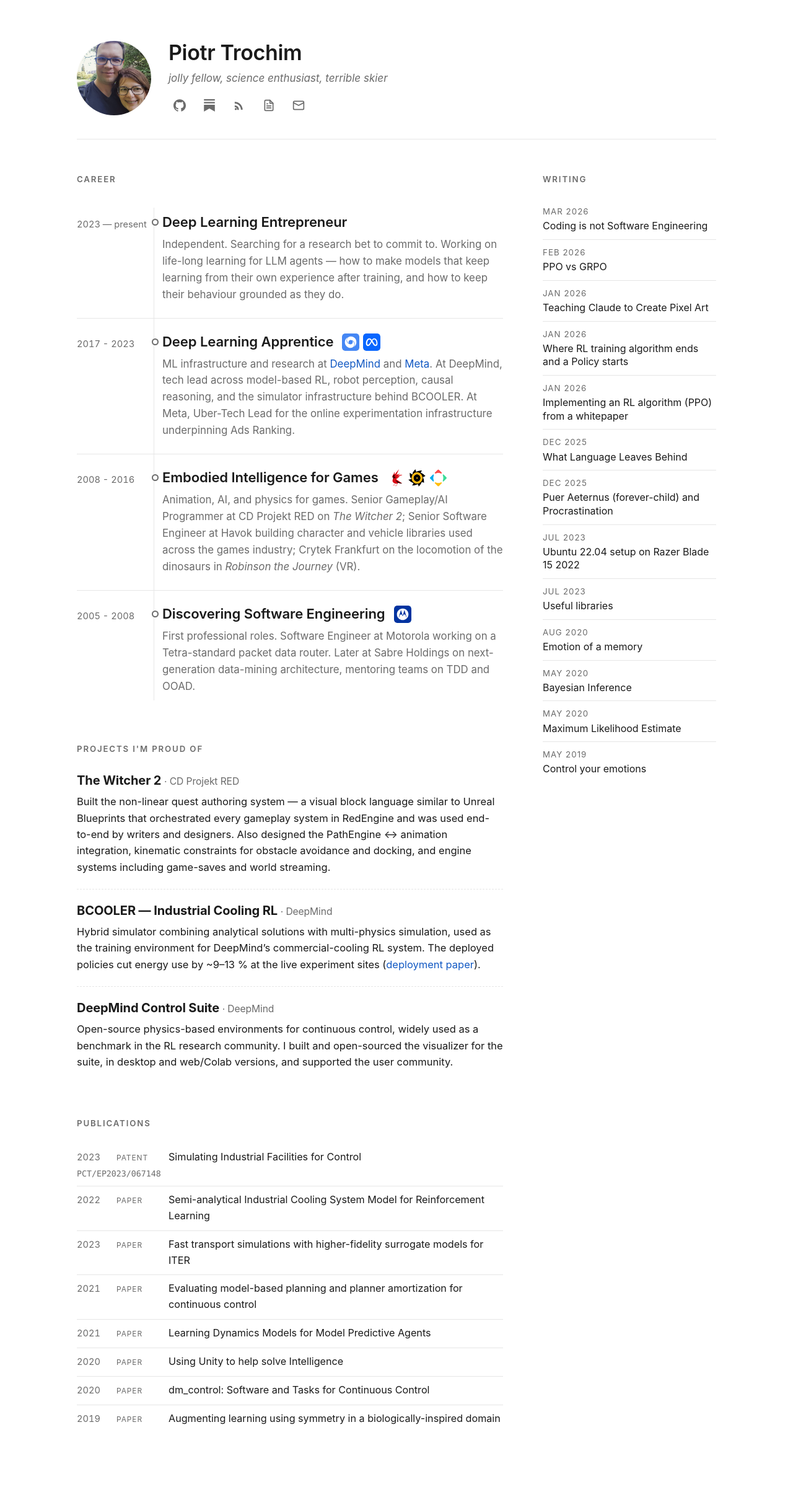
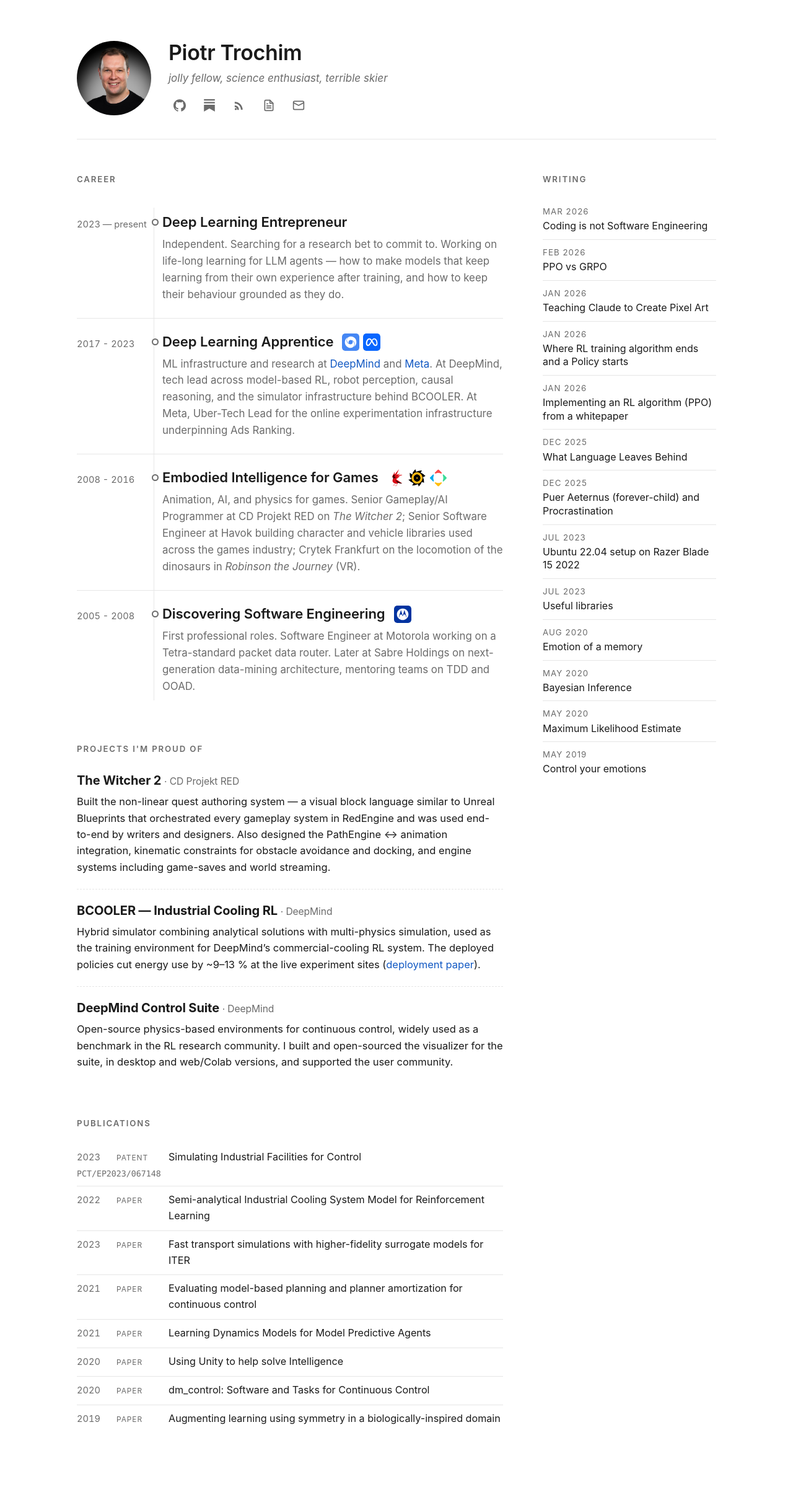
Before and after one commit to paksas/paksas.github.io, a Jekyll site: the page built from index.md, in a window 1280 px wide. Shown: the whole page at 62% size. Built offline with Jekyll 4.4.1, drawn with Linux system fonts in a browser that asks for light colours.

Commit message:
update the avatar

```diff
--- a/_layouts/home.html
+++ b/_layouts/home.html
@@ -2,7 +2,7 @@
 layout: default
 ---
   <header class="profile">
-    <img class="profile-photo" src="{{ '/_images/piotr.jpg' | relative_url }}" alt="{{ site.author }}">
+    <img class="profile-photo" src="{{ '/_images/avatar.jpeg' | relative_url }}" alt="{{ site.author }}">
     <div class="profile-text">
       <h1 class="profile-name">{{ site.author }}</h1>
       <p class="profile-tagline">{{ page.tagline | default: site.description }}</p>
```
Also changed, not shown: _images/avatar.jpeg (added).
